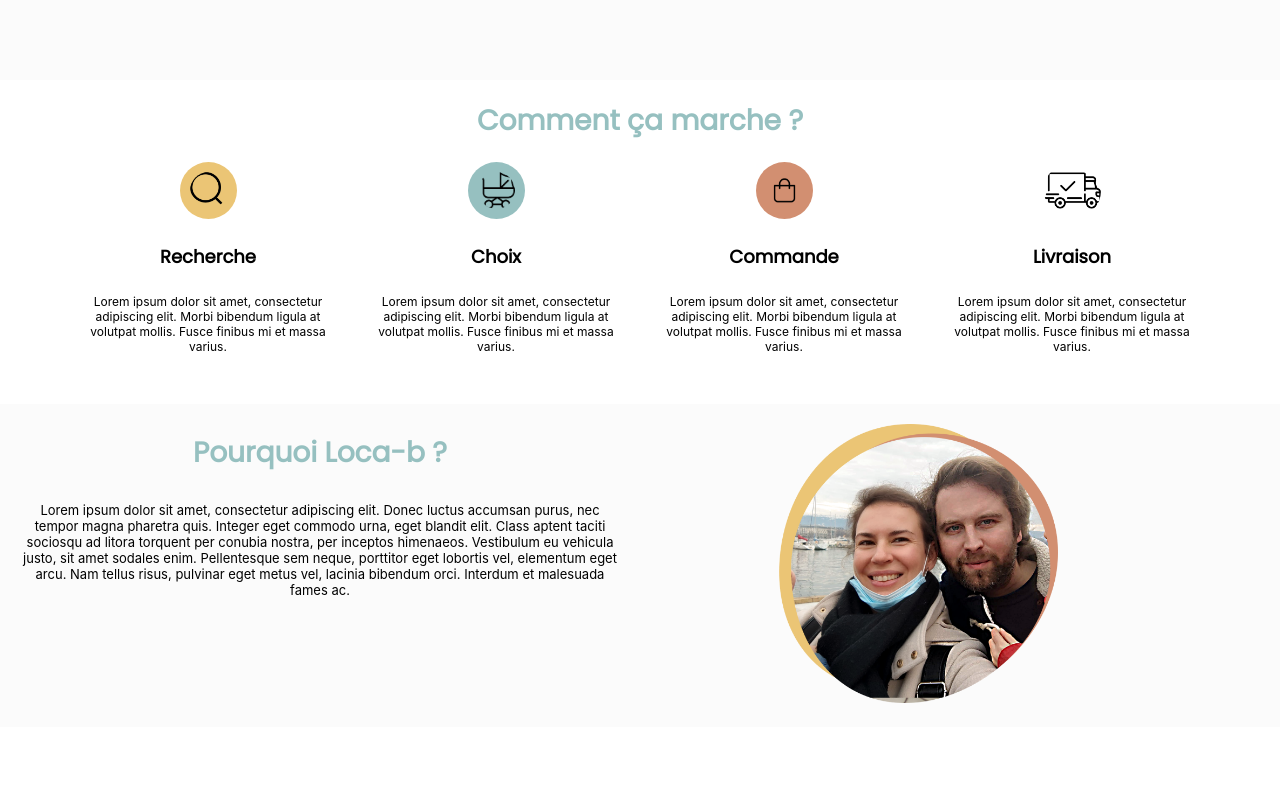
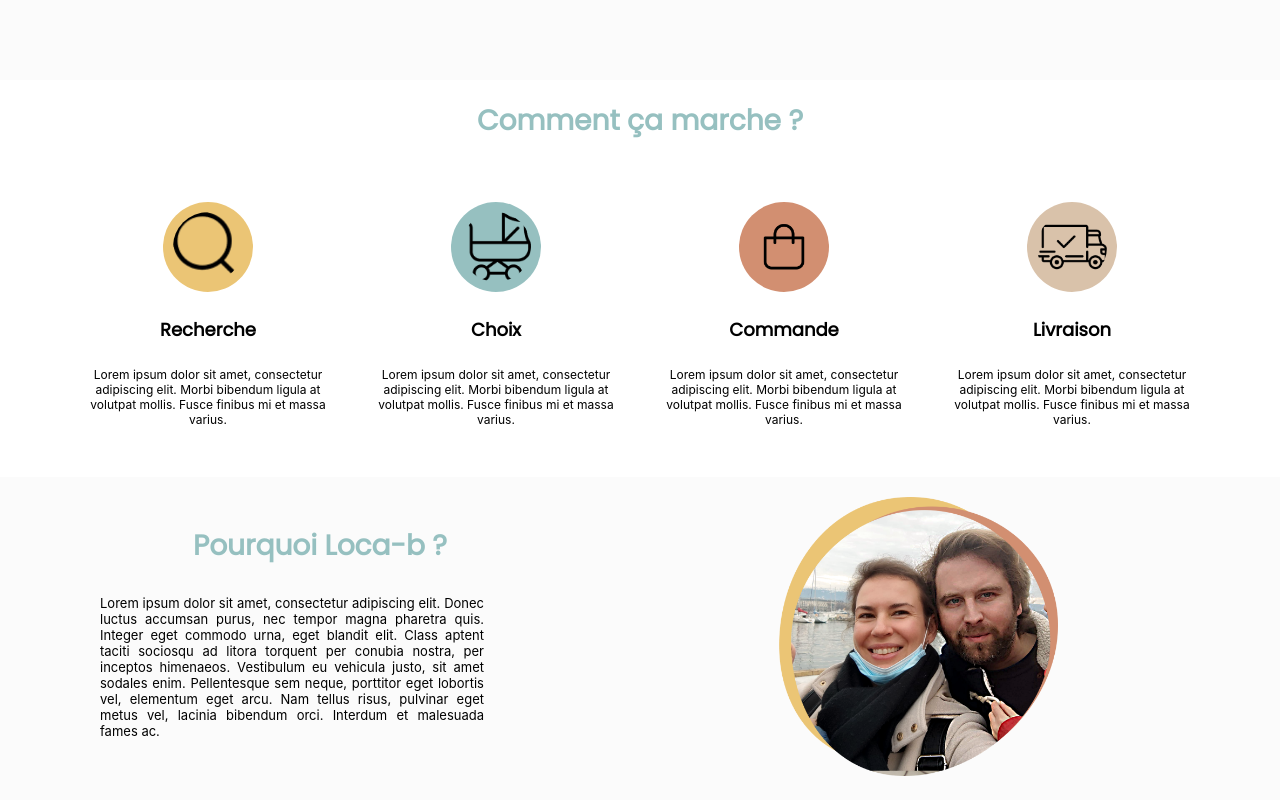
Before and after one commit to ComicScrip/locab, a Next.js app: page / in a window 1280 px wide. Shown: the part 519-1319 px from the top of the page. Before the commit the page ends 1246 px from the top, so only its background shows below. Built offline with nearby package versions, Linux system fonts and the light colour scheme; a web font is replaced by a local one.

Commit message:
finalize px/px

```diff
--- a/pages/index.js
+++ b/pages/index.js
@@ -105,7 +105,7 @@ export default function Home() {
                 <img
                   src="/image/shipped.png"
                   alt="ship"
-                  className={styles.homeImage + " " + styles.shipSmage}
+                  className={styles.homeImage + " " + styles.shipImage}
                 />
               </div>
 
--- a/styles/Home.module.css
+++ b/styles/Home.module.css
@@ -97,11 +97,14 @@
   font-weight: bold;
   text-align: center;
   font-size: 28px;
+  padding-top: 20px;
 }
 
 .thirdParagrapheText {
-  margin: 20px;
+  margin: auto;
+  width: 70%;
   font-size: 13px;
+  text-align: justify;
 }
 
 .thirdParagraphe {
@@ -147,7 +150,7 @@
 .buttonHome {
   border-radius: 10px;
   height: 31px;
-  margin: 10px auto;
+  margin: 10px auto 50px auto;
   width: 70%;
   font-family: "Poppins", sans-serif;
   font-size: 13px;
@@ -222,6 +225,7 @@
 
   .title3 {
     margin: 20px;
+    margin-bottom: 60px;
   }
 
   .thirdParagraphe {
@@ -231,4 +235,15 @@
   .paragraphHome {
     margin-bottom: 50px;
   }
+
+  .thirdParagrapheText {
+    width: 60%;
+    margin-left: 100px;
+    text-align: justify;
+  }
+
+  .homeImage {
+    width: 90px;
+    height: 90px;
+  }
 }
```
